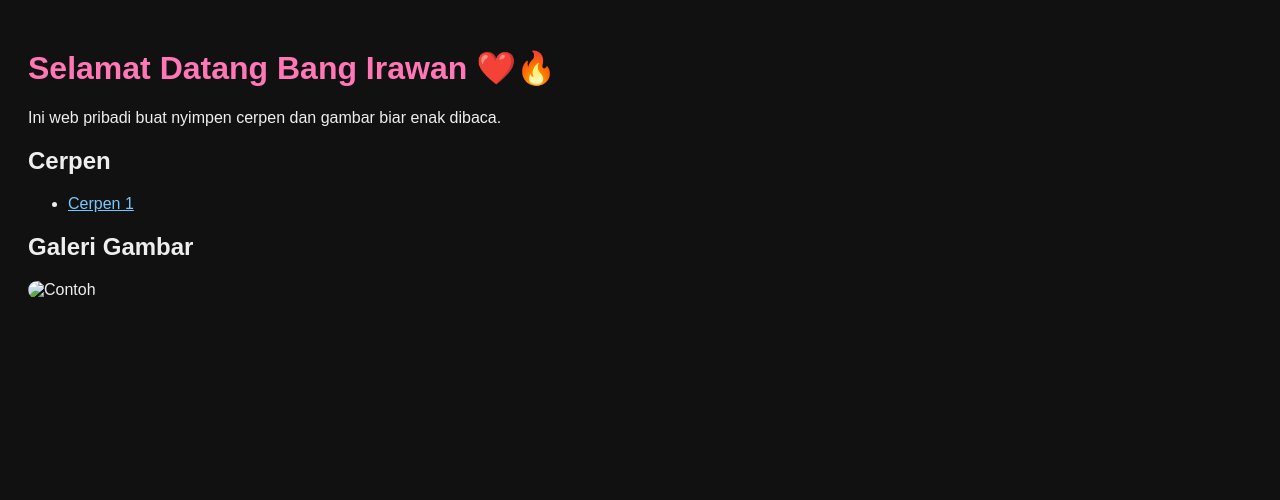
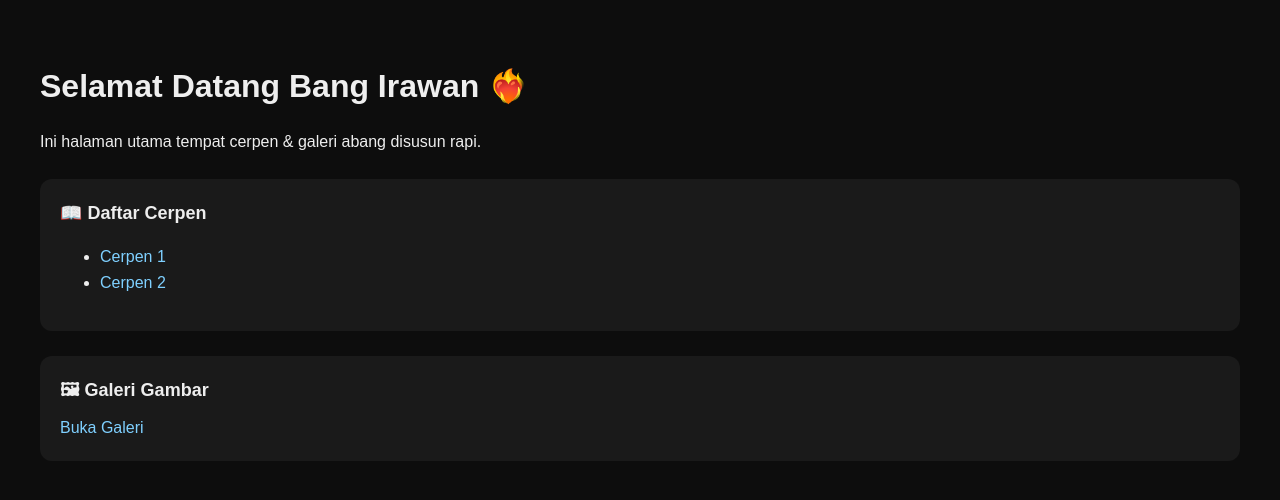
Before and after one commit to khilafid-hue/Khilafid, a plain HTML site: page index.html in a window 1280 px wide. Drawn offline with Linux system fonts and the light colour scheme.

Commit message:
Update index.html

```diff
--- a/index.html
+++ b/index.html
@@ -1,26 +1,56 @@
 <!DOCTYPE html>
-<html>
+<html lang="id">
 <head>
-    <meta charset="UTF-8">
-    <title>Koleksi Cerpen & Galeri Irawan</title>
-    <style>
-        body { font-family: Arial; background: #111; color: #eee; padding: 20px; }
-        h1 { color: #ff77b7; }
-        a { color: #77c8ff; }
-        img { max-width: 100%; border-radius: 10px; margin-bottom: 20px; }
-    </style>
+<meta charset="UTF-8">
+<title>Khilafid - Cerpen & Galeri</title>
+<style>
+    body {
+        margin: 0;
+        font-family: Arial, sans-serif;
+        background: #0d0d0d;
+        color: #eee;
+        padding: 40px;
+        line-height: 1.6;
+    }
+    h1 {
+        font-size: 32px;
+        font-weight: bold;
+        margin-bottom: 10px;
+    }
+    a {
+        color: #7fd0ff;
+        text-decoration: none;
+    }
+    .box {
+        background: #1a1a1a;
+        padding: 20px;
+        border-radius: 12px;
+        margin-top: 25px;
+    }
+    .title {
+        font-size: 18px;
+        font-weight: bold;
+        margin-bottom: 10px;
+    }
+</style>
 </head>
 <body>
-    <h1>Selamat Datang Bang Irawan ❤️🔥</h1>
-    <p>Ini web pribadi buat nyimpen cerpen dan gambar biar enak dibaca.</p>
 
-    <h2>Cerpen</h2>
+<h1>Selamat Datang Bang Irawan ❤️‍🔥</h1>
+<p>Ini halaman utama tempat cerpen & galeri abang disusun rapi.</p>
+
+<div class="box">
+    <div class="title">📖 Daftar Cerpen</div>
     <ul>
         <li><a href="cerpen1.html">Cerpen 1</a></li>
+        <li><a href="cerpen2.html">Cerpen 2</a></li>
     </ul>
+</div>
 
-    <h2>Galeri Gambar</h2>
-    <img src="gambar/contoh.jpg" alt="Contoh">
+<div class="box">
+    <div class="title">🖼 Galeri Gambar</div>
+    <a href="galeri.html">Buka Galeri</a>
+</div>
 
 </body>
 </html>
```
